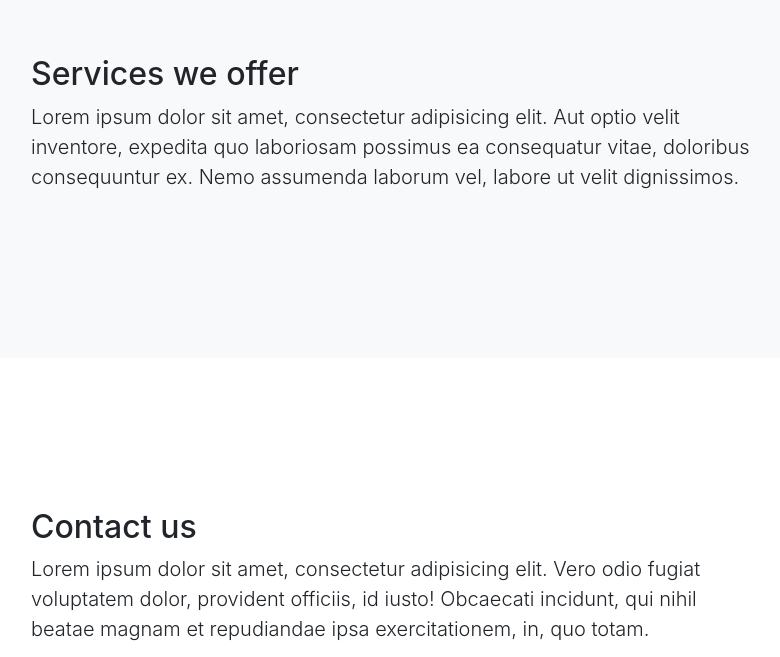
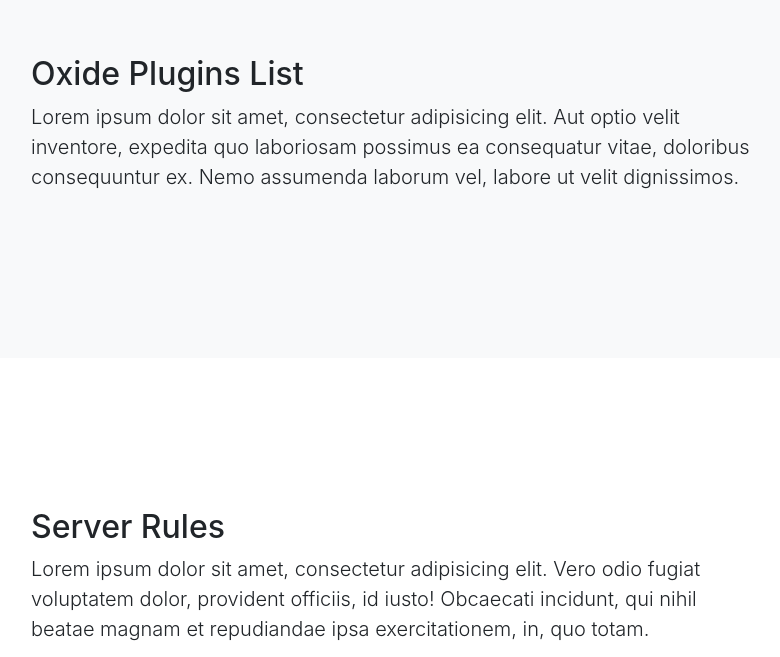
Before and after one commit to sololiferocks/sololiferocks.github.io, a website with bundled scripts: page index.html in a window 1280 px wide. Shown: the part 1041-1698 px from the top of the page, without its empty margins (244-1024 px from the left). Built offline with nearby package versions, Linux system fonts and the light colour scheme.

Commit message:
remove extra copy of discord icon, rename headers for Plugins list, rules and contact sections.

```diff
--- a/index.html
+++ b/index.html
@@ -94,7 +94,7 @@
     <div class="container">
       <div class="row">
         <div class="col-lg-8 mx-auto">
-          <h2>Services we offer</h2>
+          <h2>Oxide Plugins List</h2>
           <p class="lead">Lorem ipsum dolor sit amet, consectetur adipisicing elit. Aut optio velit inventore, expedita quo laboriosam possimus ea consequatur vitae, doloribus consequuntur ex. Nemo assumenda laborum vel, labore ut velit dignissimos.</p>
         </div>
       </div>
@@ -105,9 +105,8 @@
     <div class="container">
       <div class="row">
         <div class="col-lg-8 mx-auto">
-          <h2>Contact us</h2>
+          <h2>Server Rules</h2>
           <p class="lead">Lorem ipsum dolor sit amet, consectetur adipisicing elit. Vero odio fugiat voluptatem dolor, provident officiis, id iusto! Obcaecati incidunt, qui nihil beatae magnam et repudiandae ipsa exercitationem, in, quo totam.</p>
-          <i class="fa fa-discord" aria-hidden="true"></i>
         </div>
       </div>
     </div>
```
